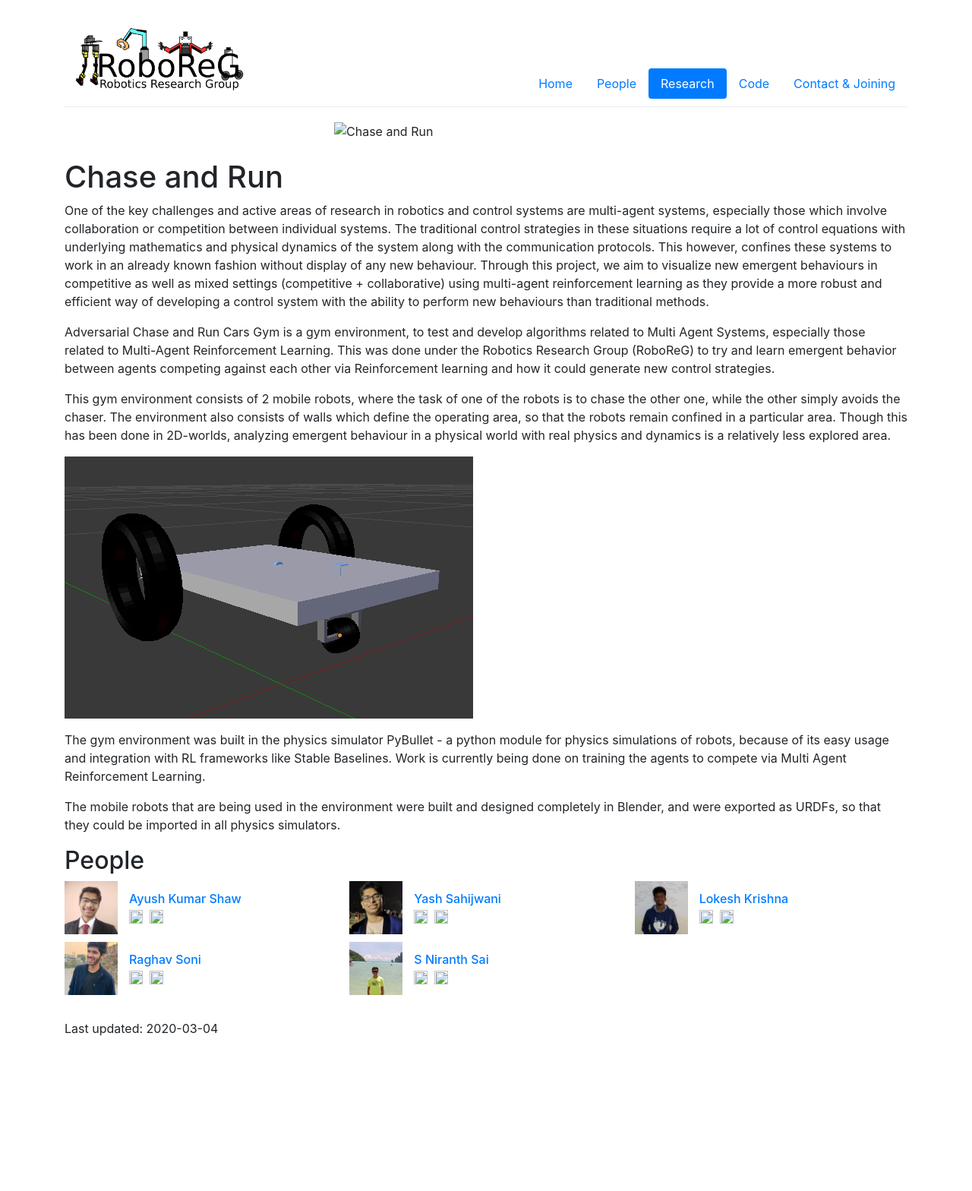
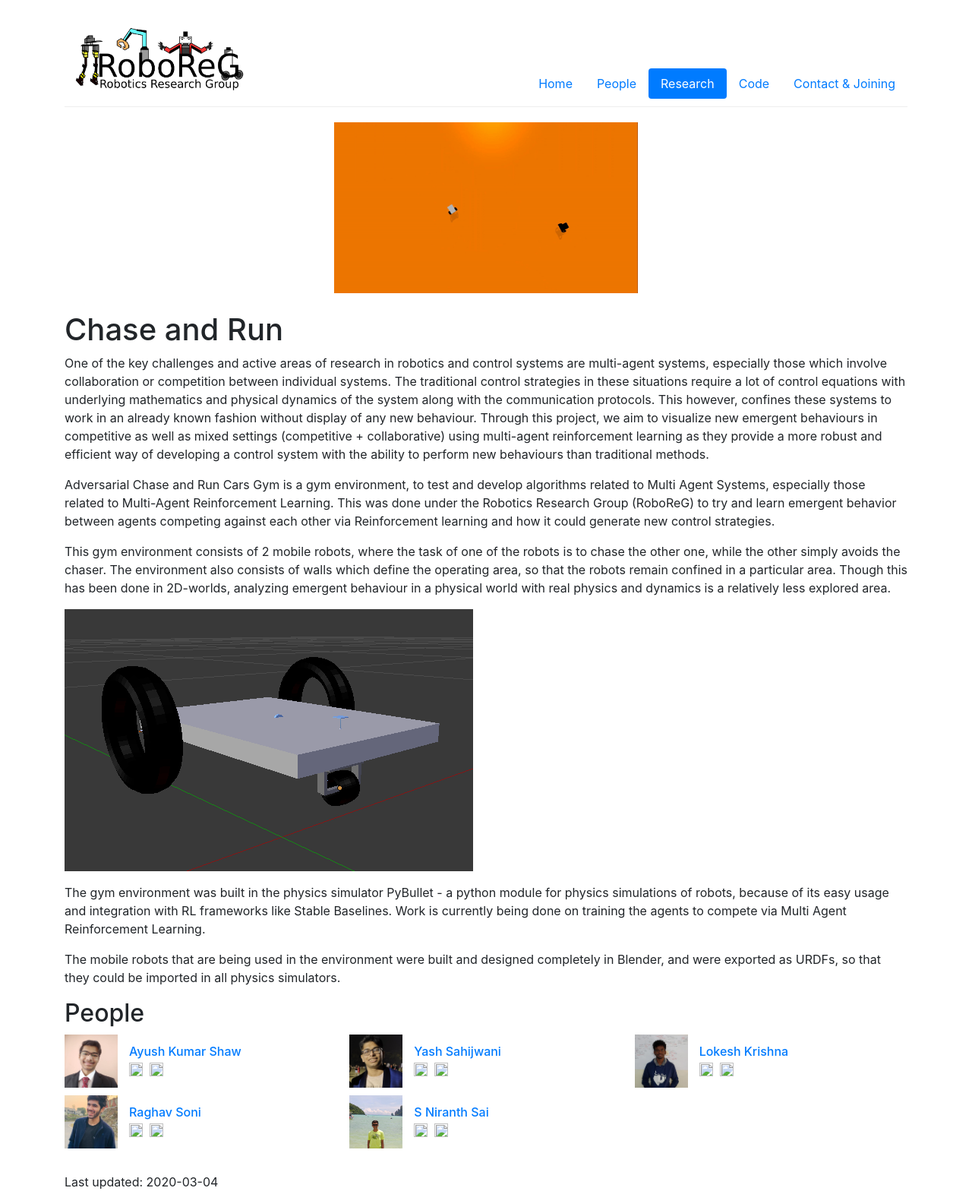
Before and after one commit to Robotics-Club-IIT-BHU/RoboReG, a Jekyll site: the page built from _projects/chase-and-run.md, in a window 1280 px wide. Shown: the whole page at 76% size. Built offline with Jekyll 4.4.1, drawn with Linux system fonts in a browser that asks for light colours; before the commit the page ends 1366 px from its top, so only the background shows below that.

Commit message:
Fixed all projects

```diff
--- a/_projects/chase-and-run.md
+++ b/_projects/chase-and-run.md
@@ -12,7 +12,7 @@ people:
   - lokeshkrishna
 
 layout: project
-image: "./img/chase-and-run/cars.gif"
+image: "/img/chase-and-run/cars.gif"
 last-updated: 2020-03-04
 ---
 
```
Also changed, not shown: _projects/simult-multi-agent.md (+1 -1 lines).
